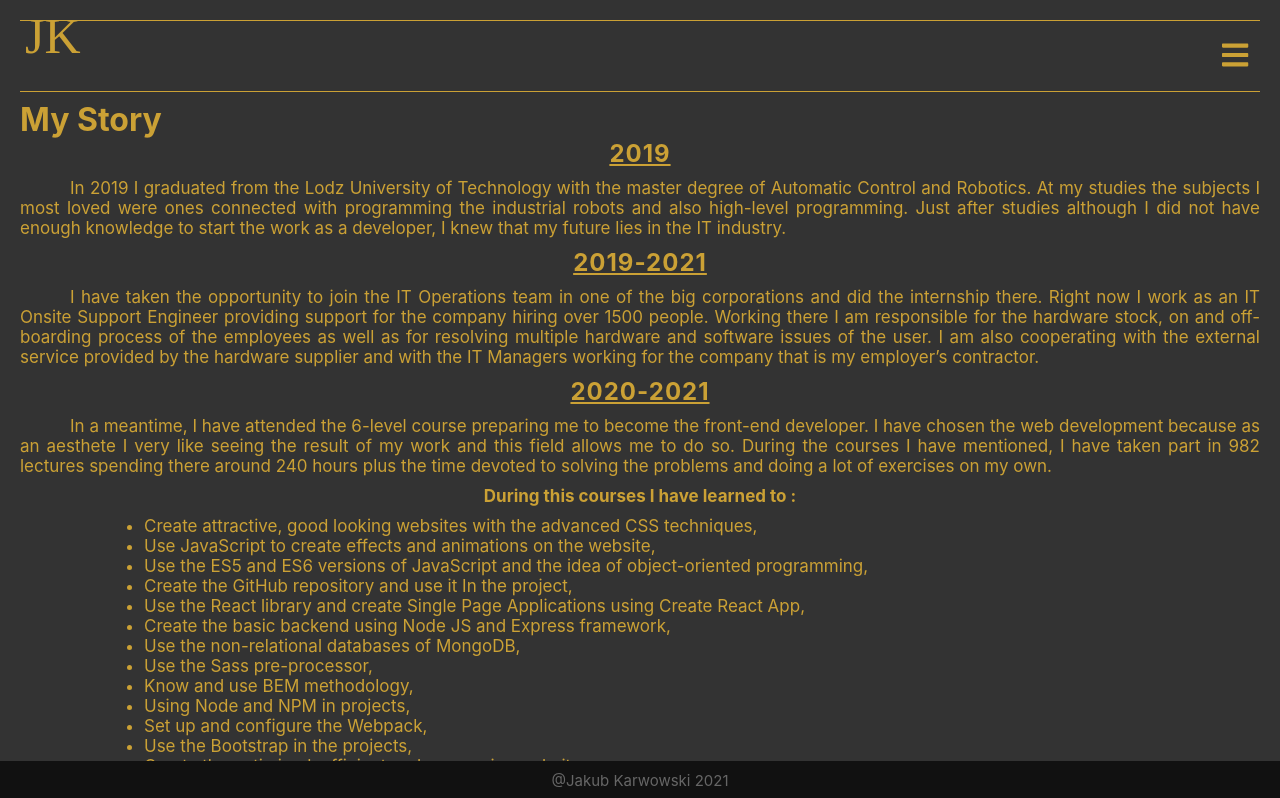
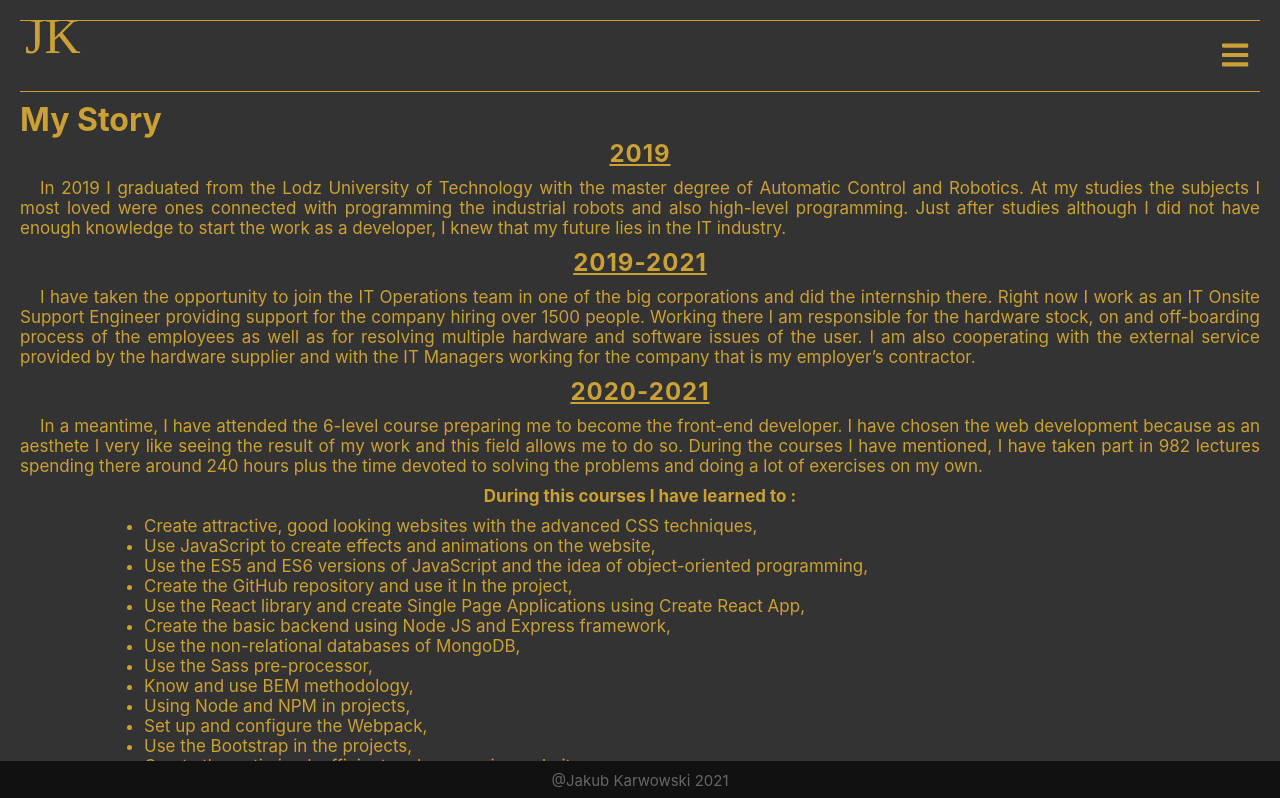
Before and after one commit to JakubKarwowski/Strona_wizytowka, a React (Create React App) app: page /Strona_wizytowka/mystory in a window 1280 px wide. Shown: the top 798 px of the page. Built offline with nearby package versions, Linux system fonts and the light colour scheme; a web font is replaced by a local one.

Commit message:
changing p look

```diff
--- a/src/body_styles/MyStory.scss
+++ b/src/body_styles/MyStory.scss
@@ -3,7 +3,7 @@ div.wrapper{
     p{
         margin: 10px 0;
         font-size: 17px;
-        text-indent: 50px;
+        text-indent: 20px;
         text-align: justify;
     }
     p.center{
--- a/src/body_styles/Start.scss
+++ b/src/body_styles/Start.scss
@@ -22,8 +22,8 @@ div.page_wrapper {
         p{
             margin: 10px 0;
             font-size: 20px;
-            text-indent: 50px;
-            text-align: justify;
+            // text-indent: 30px;
+            text-align: center;
         }
         p.center{
             text-align: center;
```
